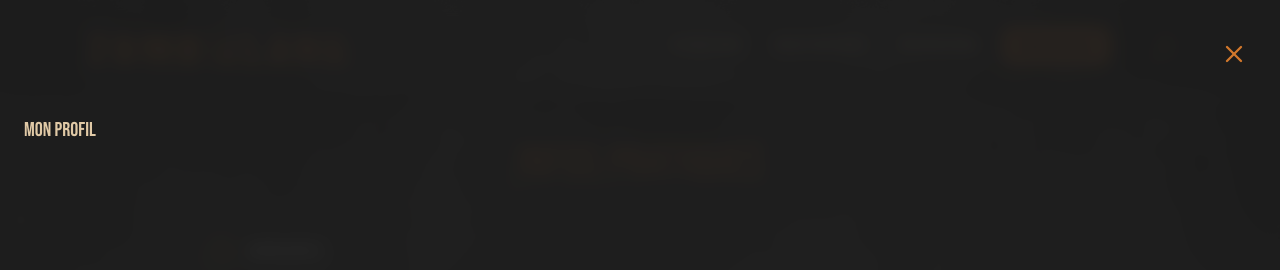
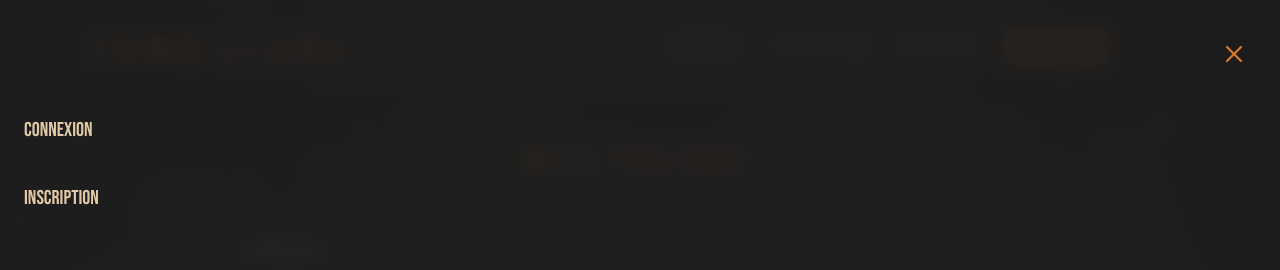
Before and after one commit to Ricoeur-Laurent/Zombieland, a Next.js app in the folder front/: page /infos-pratiques in a window 1280 px wide. Both pictures are taken after a click on the button "Profil". Shown: the top 270 px of the page. Built offline with nearby package versions, Linux system fonts and the light colour scheme.

Commit message:
feat:burgerprofil add routes and some main swapped to div

```diff
--- a/front/src/app/attractions/[slug]/page.tsx
+++ b/front/src/app/attractions/[slug]/page.tsx
@@ -27,7 +27,7 @@ export default function AttractionPage({ params }: PageProps) {
 	}
 
 	return (
-		<main className="max-w-3xl mx-auto px-4 py-10 space-y-8">
+		<div className="max-w-3xl mx-auto px-4 py-10 space-y-8">
 			<Link href="/attractions" className="text-primary hover:underline">
 				← Retour aux attractions
 			</Link>
@@ -57,6 +57,6 @@ export default function AttractionPage({ params }: PageProps) {
 			<article className="prose prose-invert max-w-none">
 				<p>{attraction.description}</p>
 			</article>
-		</main>
+		</div>
 	);
 }
--- a/front/src/app/attractions/page.tsx
+++ b/front/src/app/attractions/page.tsx
@@ -24,7 +24,7 @@ export default function AttractionsPage() {
 	const hasMore = visible < filtered.length;
 
 	return (
-		<main className="px-4 py-6 max-w-6xl mx-auto">
+		<div className="px-4 py-6 max-w-6xl mx-auto">
 			<h2 className="text-center text-3xl sm:text-5xl font-subtitle uppercase text-primary mb-8">
 				Les attractions
 			</h2>
@@ -95,6 +95,6 @@ export default function AttractionsPage() {
 					</button>
 				</div>
 			)}
-		</main>
+		</div>
 	);
 }
--- a/front/src/app/connexion/page.tsx
+++ b/front/src/app/connexion/page.tsx
@@ -2,13 +2,13 @@ import ConnexionForm from "@/components/connexion/LoginForm";
 
 export const metadata = {
 	title: "Connexion – Zombieland",
-	description: "Connectez-vous à Zombieland pour accéder à vos réservations et profiter de nos attractions.",
+	description:
+		"Connectez-vous à Zombieland pour accéder à vos réservations et profiter de nos attractions.",
 };
-
 
 export default function ConnexionPage() {
 	return (
-		<div className="flex flex-col items-center justify-center min-h-screen p-4">
+		<div className="flex flex-col items-center justify-start min-h-screen px-4 py-12">
 			<h2 className="text-center text-3xl sm:text-5xl font-subtitle uppercase text-primary mb-8">
 				Connexion
 			</h2>
--- a/front/src/app/infos-pratiques/page.tsx
+++ b/front/src/app/infos-pratiques/page.tsx
@@ -95,7 +95,7 @@ const sections = [
 
 export default function VisitorInfoPage() {
 	return (
-		<main className="max-w-4xl mx-auto px-4 py-12">
+		<div className="max-w-4xl mx-auto px-4 py-12">
 			<h1 className="text-center text-3xl sm:text-5xl font-subtitle uppercase text-primary mb-8">
 				Infos pratiques
 			</h1>
@@ -113,6 +113,6 @@ export default function VisitorInfoPage() {
 					</section>
 				))}
 			</div>
-		</main>
+		</div>
 	);
 }
--- a/front/src/app/reservations/page.tsx
+++ b/front/src/app/reservations/page.tsx
@@ -1,4 +1,5 @@
 import ReservationForm from "@/components/reservations/ReservationForm";
+
 export const metadata = {
 	title: "Réservations – Zombieland",
 	description:
@@ -6,7 +7,7 @@ export const metadata = {
 };
 export default function ReservationsPage() {
 	return (
-		<div className="p-8 min-h-screen flex flex-col items-center justify-center text-text">
+		<div className="px-4 py-12 min-h-screen flex flex-col items-center justify-start text-text">
 			<h2 className="text-center text-3xl sm:text-5xl font-subtitle uppercase text-primary mb-8">
 				Réserver votre visite
 			</h2>
--- a/front/src/components/BurgerProfil.tsx
+++ b/front/src/components/BurgerProfil.tsx
@@ -2,7 +2,9 @@
 
 import { User, X } from "lucide-react";
 import Link from "next/link";
+import { useRouter } from "next/navigation";
 import { useEffect, useState } from "react";
+import { useTokenContext } from "@/context/TokenProvider";
 
 export default function BurgerProfil() {
 	const [open, setOpen] = useState(false);
@@ -11,6 +13,16 @@ export default function BurgerProfil() {
 	useEffect(() => {
 		document.body.style.overflow = open ? "hidden" : "";
 	}, [open]);
+	// we get the token in the burger to check if the user is connected and swap the  burger optin connect/disconnect
+	const { token, setToken } = useTokenContext();
+	const router = useRouter();
+
+	const handleLogout = () => {
+		localStorage.removeItem("zombieland_token");
+		setToken(null);
+		setOpen(false);
+		router.push("/");
+	};
 
 	return (
 		<>
@@ -39,18 +51,65 @@ export default function BurgerProfil() {
 						<X className="h-7 w-7" />
 					</button>
 
+
+
+						{token ? (
 						<ul className="mt-8 flex flex-grow flex-col gap-6">
 							<li>
 								<Link
 									href="/profil"
 									onClick={() => setOpen(false)}
-								className="flex items-center gap-3 py-2 text-primary-light
-                           transition-colors hover:text-primary"
+									className="flex items-center gap-3 py-2 text-primary-light transition-colors hover:text-primary"
 								>
 									Mon profil
 								</Link>
 							</li>
+
+							<li>
+								<Link
+									href="/mes-reservations"
+									onClick={() => setOpen(false)}
+									className="flex items-center gap-3 py-2 text-primary-light transition-colors hover:text-primary"
+								>
+									Mes réservations
+								</Link>
+							</li>
+
+							<li>
+								<button
+									type="button"
+									onClick={handleLogout}
+									className="flex items-center gap-3 py-2 text-primary-light transition-colors hover:text-primary"
+								>
+									Déconnexion
+								</button>
+							</li>
 						</ul>
+						) : (
+						<ul className="mt-8 flex flex-grow flex-col gap-6">
+								<li>
+								<Link
+									href="/connexion"
+									onClick={() => setOpen(false)}
+									className="flex items-center gap-3 py-2 text-primary-light transition-colors hover:text-primary"
+								>
+									Connexion
+								</Link>
+							</li>
+							<li>
+								<Link
+									href="/inscription"
+									onClick={() => setOpen(false)}
+									className="flex items-center gap-3 py-2 text-primary-light transition-colors hover:text-primary"
+								>
+									Inscription
+								</Link>
+							</li>
+
+					  </ul>
+					)}
+
+
 				</div>
 			)}
 		</>
--- a/front/src/components/CarouselAttractions.tsx
+++ b/front/src/components/CarouselAttractions.tsx
@@ -60,7 +60,7 @@ export default function CarouselAttractions({
 							key={a.id}
 							className="min-w-full md:min-w-[50%] lg:min-w-[33.3333%] flex-shrink-0"
 						>
-							<Link href={`/attractions/${a.id}`} className="block h-full">
+							<Link href={`/attractions/${a.slug}`} className="block h-full">
 								<article className="relative aspect-video overflow-hidden border-2 border-primary rounded-lg m-3">
 									<Image
 										src={a.image}
```
Lines whose indentation alone changed are shown as unchanged.
